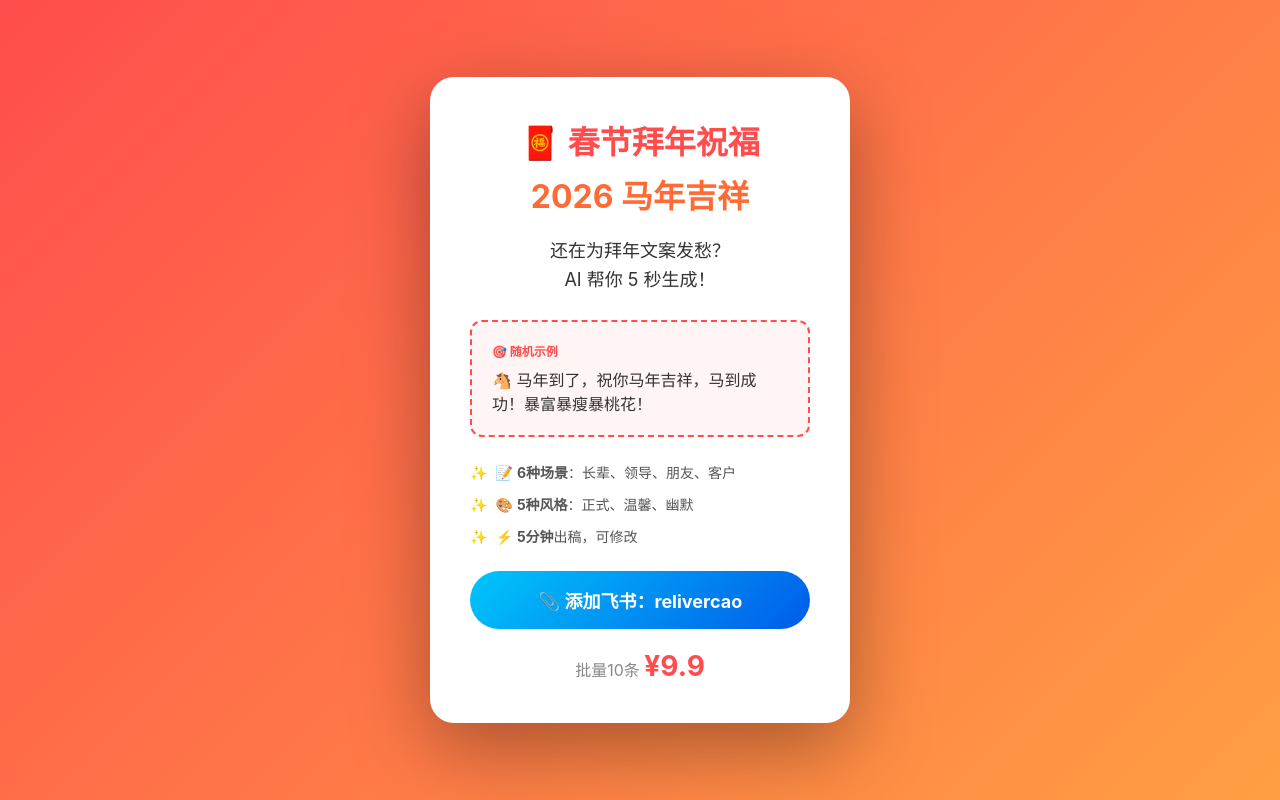
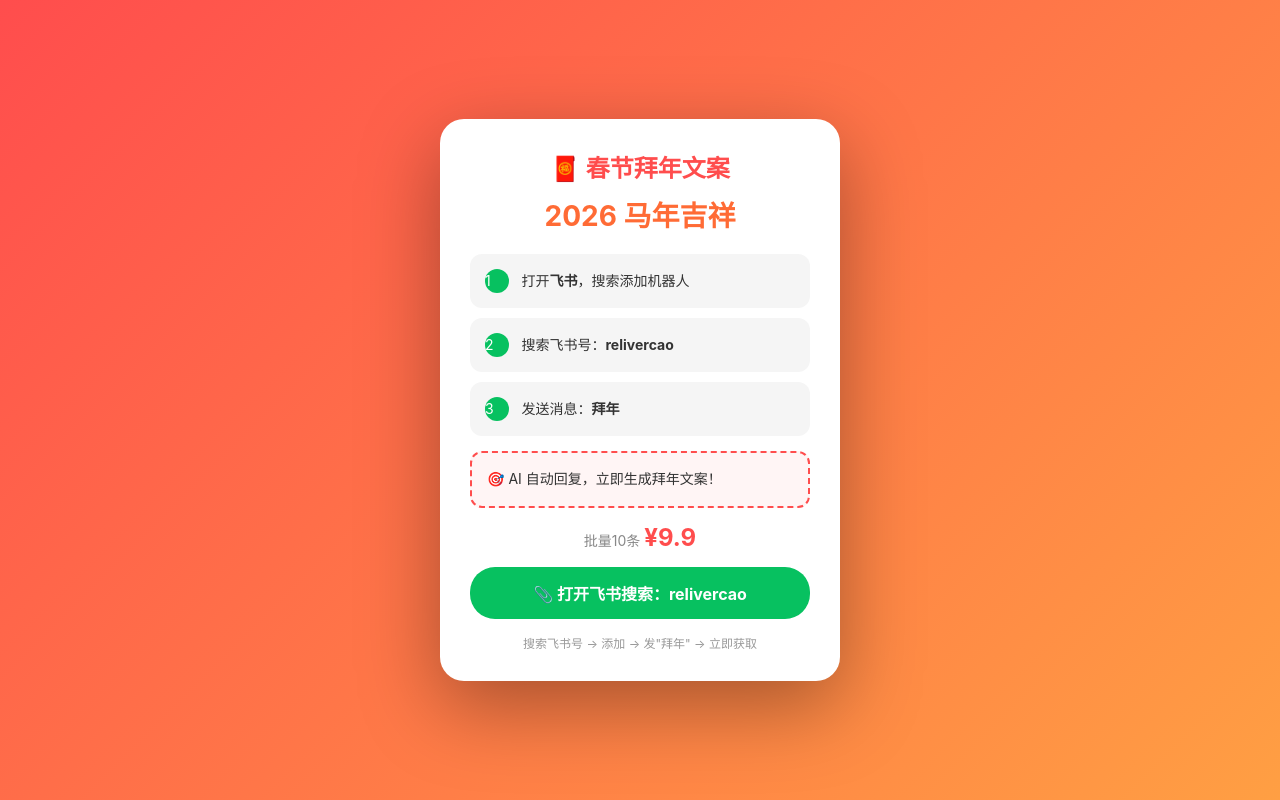
Before and after one commit to relivercao/spring-greeting-generator, a plain HTML site: page index.html in a window 1280 px wide. Drawn offline with Linux system fonts and the light colour scheme.

Commit message:
update flow

```diff
--- a/index.html
+++ b/index.html
@@ -3,43 +3,59 @@
 <head>
     <meta charset="UTF-8">
     <meta name="viewport" content="width=device-width, initial-scale=1.0">
-    <title>🧧 2026春节祝福 | AI文案</title>
+    <title>🧧 春节拜年文案 | AI生成</title>
     <style>
         * { margin: 0; padding: 0; box-sizing: border-box; }
-        body { font-family: -apple-system, sans-serif; background: linear-gradient(135deg, #ff4d4d, #ff9f43); min-height: 100vh; display: flex; align-items: center; justify-content: center; padding: 20px; }
-        .container { background: white; border-radius: 24px; padding: 40px; max-width: 420px; text-align: center; box-shadow: 0 25px 80px rgba(0,0,0,0.35); }
-        h1 { color: #ff4d4d; margin-bottom: 8px; }
-        .year { color: #ff6b35; font-size: 32px; font-weight: bold; margin-bottom: 20px; }
-        .hero-text { font-size: 18px; color: #333; margin-bottom: 25px; line-height: 1.6; }
-        .demo { background: #fff5f5; border-radius: 12px; padding: 20px; margin: 20px 0; text-align: left; border: 2px dashed #ff4d4d; }
-        .demo-label { font-size: 12px; color: #ff4d4d; margin-bottom: 8px; font-weight: bold; }
-        .demo-text { font-size: 16px; color: #333; }
-        .features { text-align: left; margin: 25px 0; }
-        .features li { margin: 12px 0; color: #555; list-style: none; font-size: 14px; }
-        .features li::before { content: "✨"; margin-right: 8px; }
-        .cta { background: linear-gradient(135deg, #00c6fb, #005bea); color: white; border: none; padding: 16px 32px; font-size: 18px; border-radius: 30px; cursor: pointer; width: 100%; margin-top: 20px; font-weight: bold; text-decoration: none; display: block; }
-        .price { margin-top: 20px; color: #888; }
-        .price span { color: #ff4d4d; font-size: 28px; font-weight: bold; }
+        body { font-family: -apple-system, BlinkMacSystemFont, 'Segoe UI', Roboto, sans-serif; background: linear-gradient(135deg, #ff4d4d, #ff9f43); min-height: 100vh; display: flex; align-items: center; justify-content: center; padding: 20px; }
+        .container { background: white; border-radius: 24px; padding: 30px; max-width: 400px; width: 100%; text-align: center; box-shadow: 0 25px 80px rgba(0,0,0,0.35); }
+        h1 { color: #ff4d4d; font-size: 24px; margin-bottom: 10px; }
+        .year { color: #ff6b35; font-size: 28px; font-weight: bold; margin-bottom: 20px; }
+        .step { background: #f5f5f5; border-radius: 12px; padding: 15px; margin: 10px 0; text-align: left; }
+        .step-num { background: #07c160; color: white; width: 24px; height: 24px; border-radius: 50%; display: inline-block; line-height: 24px; font-size: 14px; margin-right: 8px; }
+        .step-text { font-size: 14px; color: #333; }
+        .demo { background: #fff5f5; border-radius: 12px; padding: 15px; margin: 15px 0; text-align: left; border: 2px dashed #ff4d4d; }
+        .demo-text { font-size: 14px; color: #333; line-height: 1.6; }
+        .price { margin-top: 15px; color: #888; font-size: 14px; }
+        .price span { color: #ff4d4d; font-size: 24px; font-weight: bold; }
+        .btn { display: block; background: #07c160; color: white; border: none; padding: 14px 20px; font-size: 16px; border-radius: 25px; cursor: pointer; width: 100%; margin-top: 15px; font-weight: bold; text-decoration: none; }
+        .note { margin-top: 15px; font-size: 12px; color: #999; }
     </style>
 </head>
 <body>
     <div class="container">
-        <h1>🧧 春节拜年祝福</h1>
+        <h1>🧧 春节拜年文案</h1>
         <div class="year">2026 马年吉祥</div>
-        <p class="hero-text">还在为拜年文案发愁？<br>AI 帮你 5 秒生成！</p>
+
+        <div class="step">
+            <span class="step-num">1</span>
+            <span class="step-text">打开<strong>飞书</strong>，搜索添加机器人</span>
+        </div>
+        <div class="step">
+            <span class="step-num">2</span>
+            <span class="step-text">搜索飞书号：<strong>relivercao</strong></span>
+        </div>
+        <div class="step">
+            <span class="step-num">3</span>
+            <span class="step-text">发送消息：<strong>拜年</strong></span>
+        </div>
+
         <div class="demo">
-            <div class="demo-label">🎯 随机示例</div>
-            <div class="demo-text">🐴 马年到了，祝你马年吉祥，马到成功！暴富暴瘦暴桃花！</div>
+            <div class="demo-text">
+                🎯 AI 自动回复，立即生成拜年文案！
+            </div>
         </div>
-        <ul class="features">
-            <li>📝 <b>6种场景</b>：长辈、领导、朋友、客户</li>
-            <li>🎨 <b>5种风格</b>：正式、温馨、幽默</li>
-            <li>⚡ <b>5分钟</b>出稿，可修改</li>
-        </ul>
-        <a href="https://www.feishu.cn/invitation/page/add_contact/?token=Dc4JsG4Tw" class="cta" target="_blank">
-            📎 添加飞书：relivercao
+
+        <div class="price">
+            批量10条 <span>¥9.9</span>
+        </div>
+
+        <a href="https://www.feishu.cn/" class="btn" target="_blank">
+            📎 打开飞书搜索：relivercao
         </a>
-        <p class="price">批量10条 <span>¥9.9</span></p>
+
+        <p class="note">
+            搜索飞书号 → 添加 → 发"拜年" → 立即获取
+        </p>
     </div>
 </body>
 </html>
```
